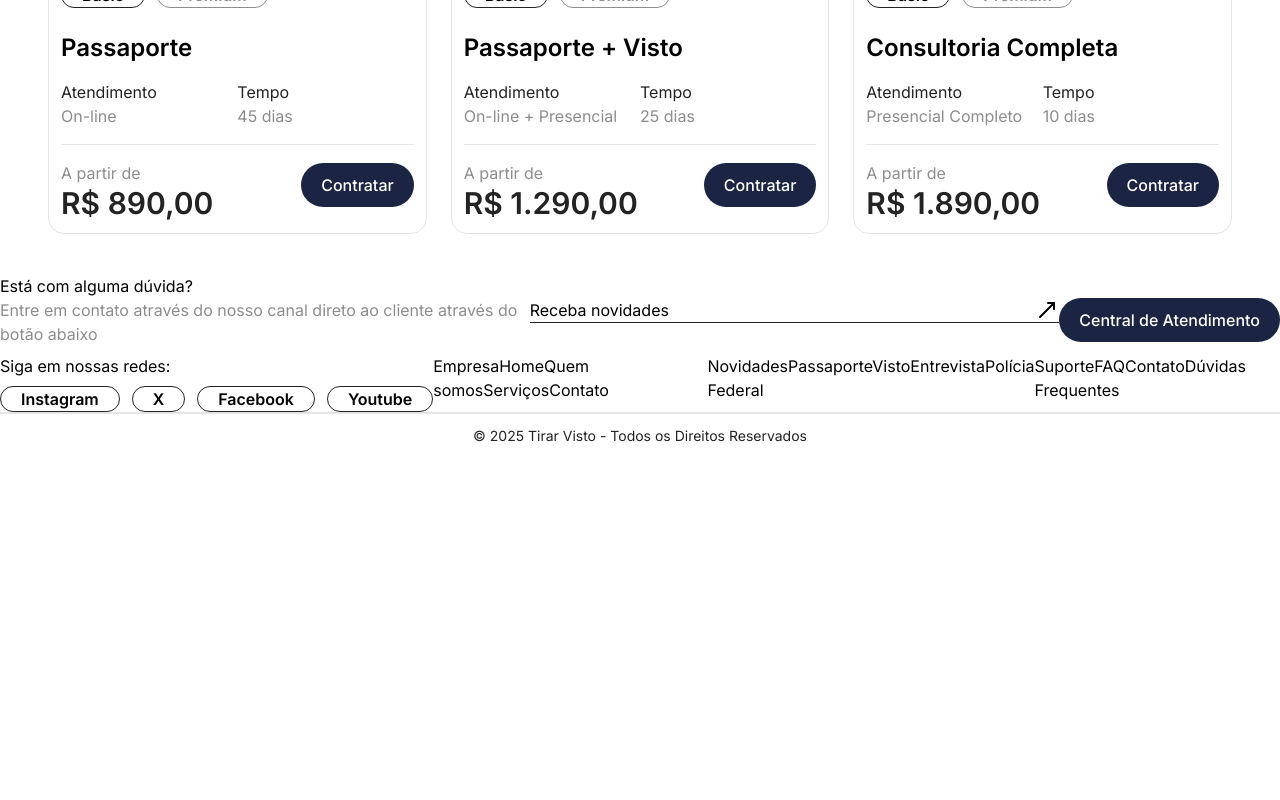
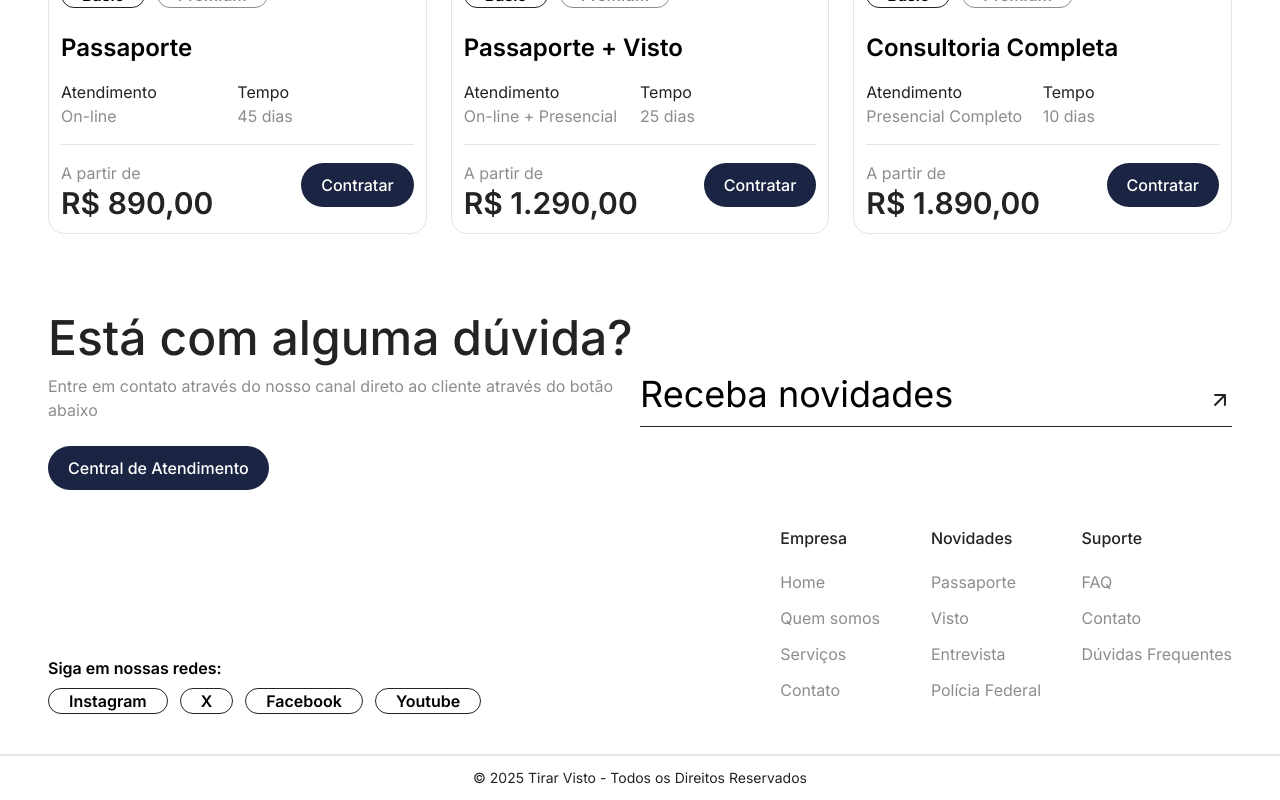
Before and after one commit to debsmalheiro/tirar-visto, a React (Vite) app: page / in a window 1280 px wide. Shown: the part 3509-4309 px from the top of the page. Before the commit the page ends 3967 px from the top, so only its background shows below. Built offline with nearby package versions, Linux system fonts and the light colour scheme.

Commit message:
feat: create footer section

```diff
--- a/src/templates/footer.tsx
+++ b/src/templates/footer.tsx
@@ -1,55 +1,78 @@
-import { MoveUpRight } from "lucide-react";
+import { ArrowRight } from "lucide-react";
 import Button from "../components/button";
 
 export default function Footer() {
+    const socialMediaLinks = [
+        { name: "Instagram", url: "#" },
+        { name: "X", url: "#" },
+        { name: "Facebook", url: "#" },
+        { name: "Youtube", url: "#" }
+    ];
+
+    const footerLinks = [
+        {
+            title: "Empresa", items: [
+                { name: "Home", url: "#" },
+                { name: "Quem somos", url: "#" },
+                { name: "Serviços", url: "#" },
+                { name: "Contato", url: "#" },
+            ]
+        },
+        {
+            title: "Novidades", items: [
+                { name: "Passaporte", url: "#" },
+                { name: "Visto", url: "#" },
+                { name: "Entrevista", url: "#" },
+                { name: "Polícia Federal", url: "#" },
+            ]
+        },
+        {
+            title: "Suporte", items: [
+                { name: "FAQ", url: "#" },
+                { name: "Contato", url: "#" },
+                { name: "Dúvidas Frequentes", url: "#" },
+            ]
+        }
+    ]
+
     return (
         <footer>
-            <div>
-                <h1>Está com alguma dúvida?</h1>
-                <div className="flex">
-                    <div className="flex-1">
+            <div className="py-10 px-4 md:px-12">
+                <div className="">
+                    <h1 className="text-4xl md:text-5xl text-neutral-01 font-medium">Está com alguma dúvida?</h1>
+                    <div className="block md:flex">
+                        <div className="flex-1 mt-3">
                             <span className="text-neutral-400">Entre em contato através do nosso canal direto ao cliente através do botão abaixo</span>
+                            <Button className="mt-6 py-2.5 px-5 md:mb-3">Central de Atendimento</Button>
                         </div>
-                    <div className="flex-1">
-                        <div className="flex justify-between border-b border-neutral-01">
-                            <span>Receba novidades</span>
-                            <MoveUpRight />
+                        <div className="flex-1 mt-3 mb:mt-0">
+                            <div className="flex justify-between items-center border-b border-neutral-01">
+                                <span className="mb-3 text-4xl">Receba novidades</span>
+                                <ArrowRight className="text-neutral-01 text-4xl -rotate-45" />
                             </div>
                         </div>
-                    <Button className="py-2.5 px-5 md:mb-3">Central de Atendimento</Button>
                     </div>
                 </div>
-            <div className="flex">
-                <div>
-                    <p>Siga em nossas redes:</p>
+                <div className="block md:flex md:justify-between">
+                    <div className="mt-6 md:flex md:flex-col md:justify-end">
+                        <p className="font-semibold">Siga em nossas redes:</p>
                         <div className="flex gap-3 mt-2">
-                        <div className="px-5 rounded-full border border-neutral-01 font-semibold">Instagram</div>
-                        <div className="px-5 rounded-full border border-neutral-01 font-semibold">X</div>
-                        <div className="px-5 rounded-full border border-neutral-01 font-semibold">Facebook</div>
-                        <div className="px-5 rounded-full border border-neutral-01 font-semibold">Youtube</div>
+                            {socialMediaLinks.map((link) => (
+                                <a href={link.url} className="px-5 rounded-full border border-neutral-01 font-semibold">{link.name}</a>
+                            ))}
                         </div>
                     </div>
 
-                <div className="flex">
-                    <div className="">
-                        <span>Empresa</span>
-                        <span>Home</span>
-                        <span>Quem somos</span>
-                        <span>Serviços</span>
-                        <span>Contato</span>
+                    <div className="mt-6 grid grid-cols-3 text-neutral-400">
+
+                        {footerLinks.map((links) => (
+                            <div key={links.title} className="flex flex-col">
+                                <span className="mb-5 font-medium text-neutral-01">{links.title}</span>
+                                {links.items.map((item) => (
+                                    <a href={item.url} className="mb-3">{item.name}</a>
+                                ))}
                             </div>
-                    <div>
-                        <span>Novidades</span>
-                        <span>Passaporte</span>
-                        <span>Visto</span>
-                        <span>Entrevista</span>
-                        <span>Polícia Federal</span>
-                    </div>
-                    <div>
-                        <span>Suporte</span>
-                        <span>FAQ</span>
-                        <span>Contato</span>
-                        <span>Dúvidas Frequentes</span>
+                        ))}
                     </div>
                 </div>
             </div>
```
Lines whose indentation alone changed are shown as unchanged.
